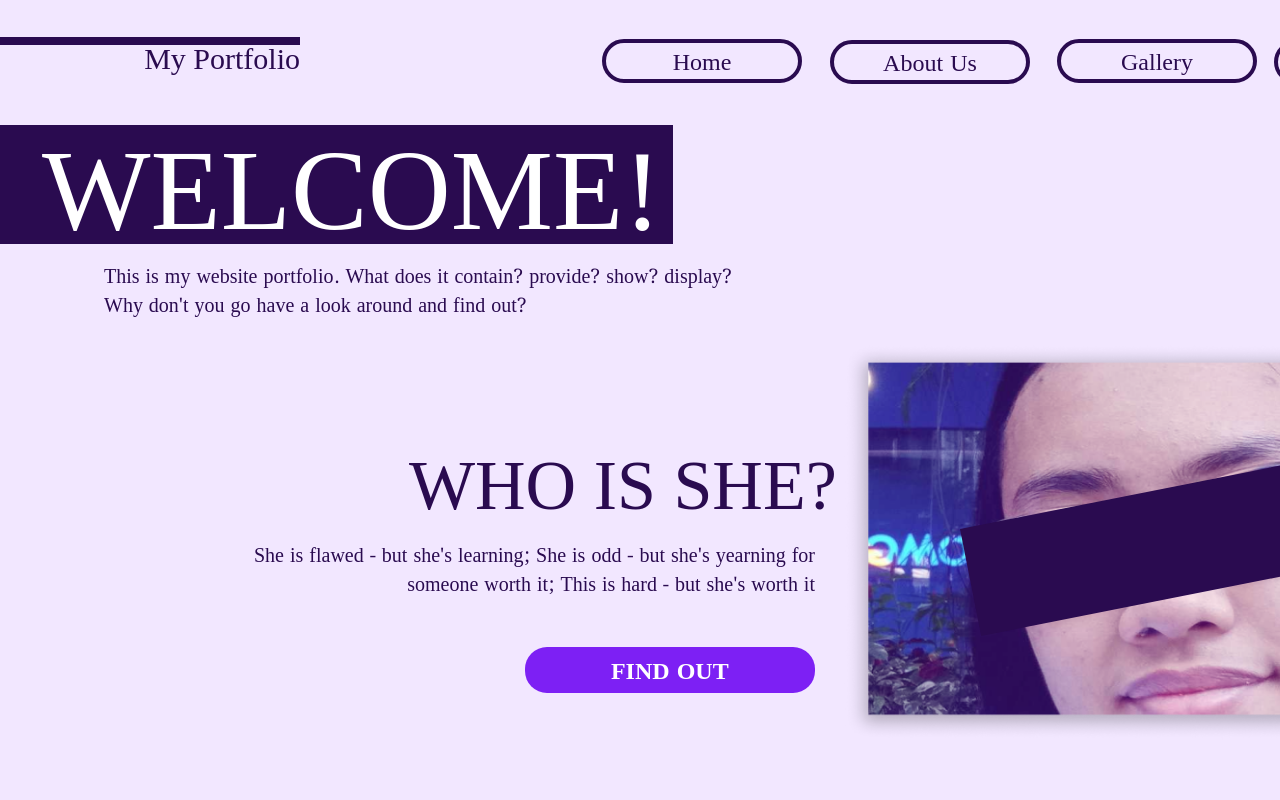
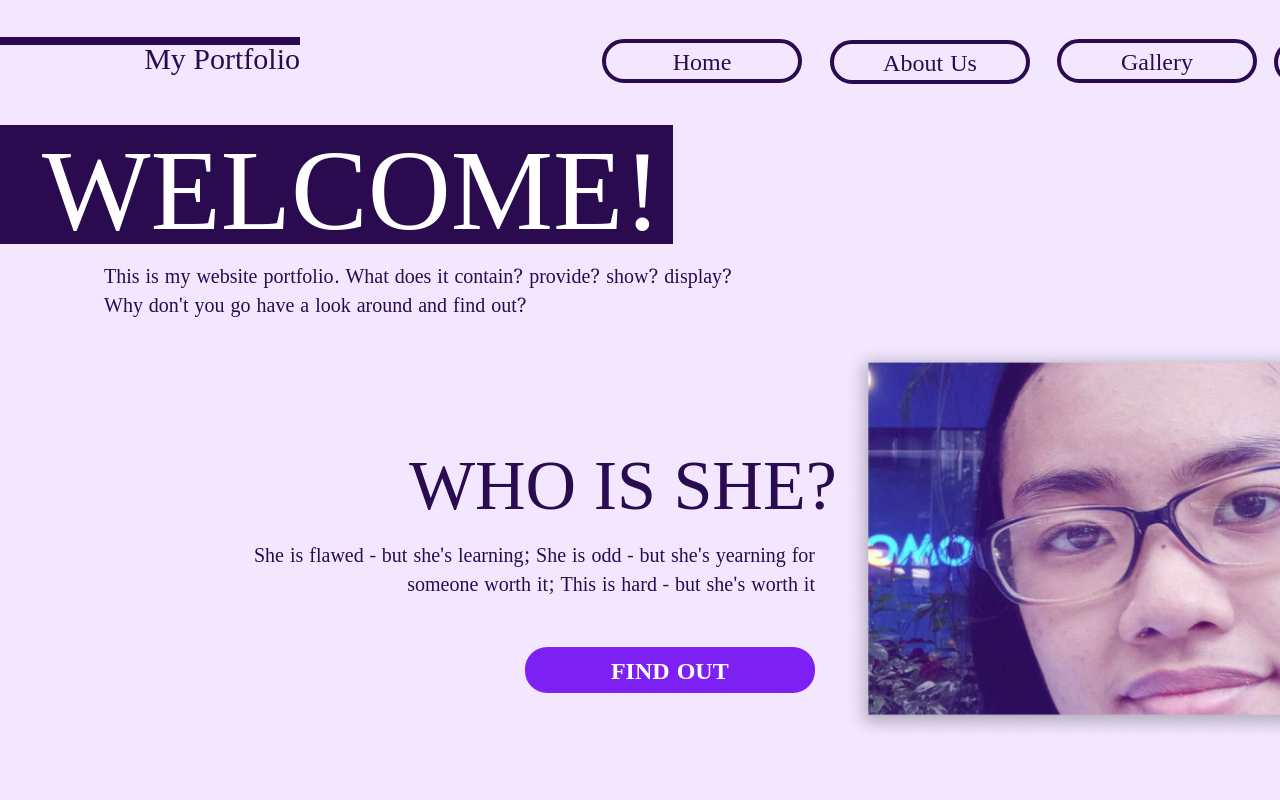
Before and after one commit to DeviDo2/My-Portfolio, a plain HTML site: page index.html in a window 1280 px wide. Shown: the top 800 px of the page. Drawn offline with Linux system fonts and the light colour scheme.

Commit message:
Update index.html

```diff
--- a/index.html
+++ b/index.html
@@ -57,7 +57,7 @@
                     WHO is SHE?</h1>
             </div>
             <img src="PIC1.png" alt="Picture of the creator of the website" style="width: 673.69px; height: 397.31px; left: 639.31px; top: 0px; position: absolute;">
-            <div class="decobox-1"></div>
+
         </div>
     <!--GREETING-->
         <div style="width: 1181px; height: 196px; top: 125px; position: absolute">
```
